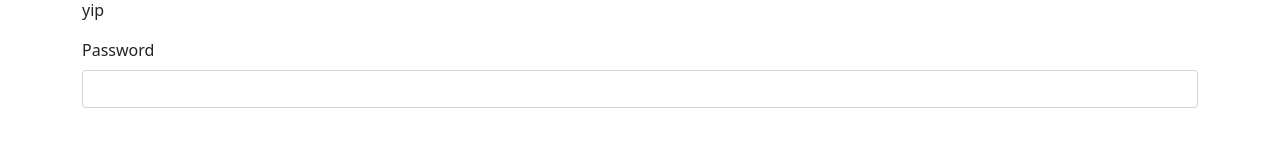
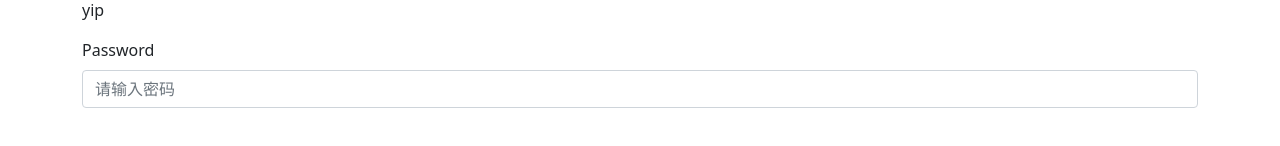
Before and after one commit to ypinchina/zhayu, a Vue app: page / in a window 1280 px wide. Shown: the part 182-328 px from the top of the page. Built offline with nearby package versions, Linux system fonts and the light colour scheme.

Commit message:
组件attrs的学习

```diff
--- a/src/App.vue
+++ b/src/App.vue
@@ -5,12 +5,12 @@
     <form>
       <div class="mb-3">
         <label for="exampleInputEmail1" class="form-label">{{ emailRef.labelName }}</label>
-        <validate-input :rules="emailValidateRule" v-model="modelValue"></validate-input>
+        <validate-input :rules="emailValidateRule" v-model="modelValue" type="text" placeholder="请输入邮箱地址"></validate-input>
         {{ modelValue }}
       </div>
       <div class="mb-3">
         <label for="exampleInputPassword1" class="form-label">Password</label>
-        <input type="password" class="form-control" id="exampleInputPassword1">
+        <validate-input :rules="passwordRules" type="password" placeholder="请输入密码"></validate-input>
       </div>
     </form>
   </div>
@@ -36,6 +36,11 @@ export default defineComponent({
       { type: 'required', message: '邮箱信息不能为空' },
       { type: 'email', message: '请输入正确的邮箱格式' }
     ]
+    const passwordRules: rulesProps = [
+      {
+        type: 'required', message: '请输入密码'
+      }
+    ]
     const emailRef = reactive({
       labelName: 'email',
       emailVal: '',
--- a/src/components/validateInput.vue
+++ b/src/components/validateInput.vue
@@ -3,7 +3,7 @@
   <div class="validate-input-container pb-3">
     <input type="email" class="form-control"
     :style="{'is-invalid': emailRef.error}"
-    :value="emailRef.val" @blur="inputValidate" @input="updateVal">
+    :value="emailRef.val" @blur="inputValidate" @input="updateVal" v-bind="$attrs">
     <span v-if="emailRef.error" >{{ emailRef.message }}</span>
   </div>
 </template>
@@ -17,6 +17,7 @@ interface rulesProp {
 }
 export type rulesProps = rulesProp[]
 export default defineComponent({
+  inheritAttrs: false,
   props: {
     rules: {
       type: Array as PropType<rulesProps>
@@ -24,6 +25,7 @@ export default defineComponent({
     modelValue: String
   },
   setup (props, context) {
+    // $attrs 在context中取到
     const emailRef = reactive({
       val: props.modelValue || '',
       message: '',
```
